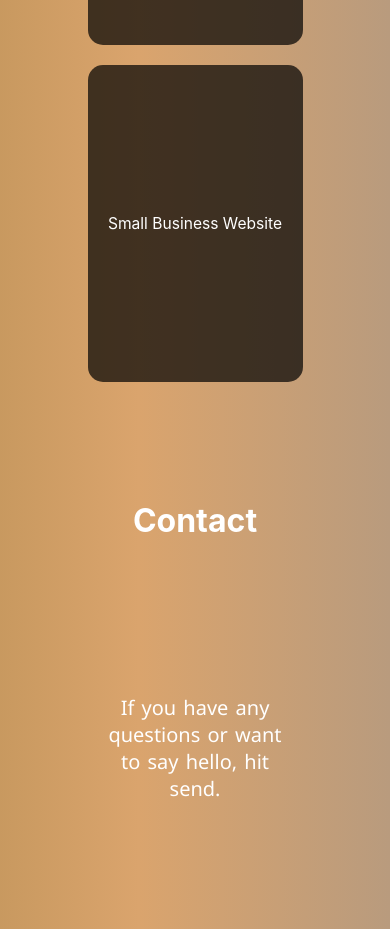
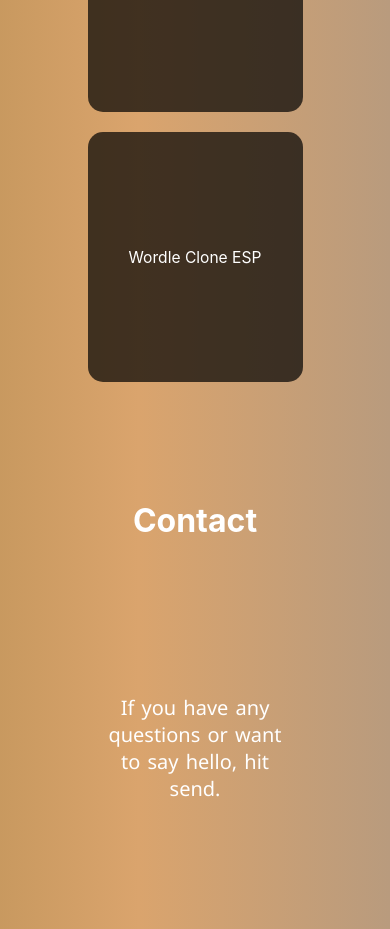
Before and after one commit to JosselineG/Portfolio, a React (Create React App) app: page / in a window 390 px wide. Shown: the part 3200-4129 px from the top of the page. Built offline with nearby package versions, Linux system fonts and the light colour scheme.

Commit message:
added another project

```diff
--- a/src/Components/Projects/Projects.css
+++ b/src/Components/Projects/Projects.css
@@ -23,7 +23,7 @@
 }
 
 
-.prj1, .prj2, .prj3, .prj4{
+.prj1, .prj2, .prj3, .prj4, .prj5{
     display: flex;
     justify-content:center;
     align-items: center;
@@ -99,6 +99,18 @@
     background-repeat: no-repeat;
 }
 
+.prj5:hover {
+
+    /*offset-x | offset-y | blur radius | spread-radius | color  */
+    box-shadow: 1px 5px 50px 15px grey;
+    background-color: transparent;
+    color: transparent;
+    background-image: url("../WordleCapt.PNG");
+    background-size: 90% 50%;
+    background-position: center;
+    background-repeat: no-repeat;
+}
+
 @media all and (max-width:721px) {
 
     .prj{
@@ -117,7 +129,7 @@
     }
 
 
-    .prj1, .prj2, .prj3, .prj4{
+    .prj1, .prj2, .prj3, .prj4, .prj5{
         width:50%;
         height: 50%;
 
--- a/src/Components/Projects/Projects.js
+++ b/src/Components/Projects/Projects.js
@@ -41,6 +41,14 @@
         </a>
 
 
+        <a className='prj5' href="https://github.com/JosselineG/Wordle-Clone">
+          Wordle Clone ESP
+
+
+        </a>
+
+
+
       </div>
 
 
```
Also changed, not shown: src/Components/WordleCapt.PNG (added).
